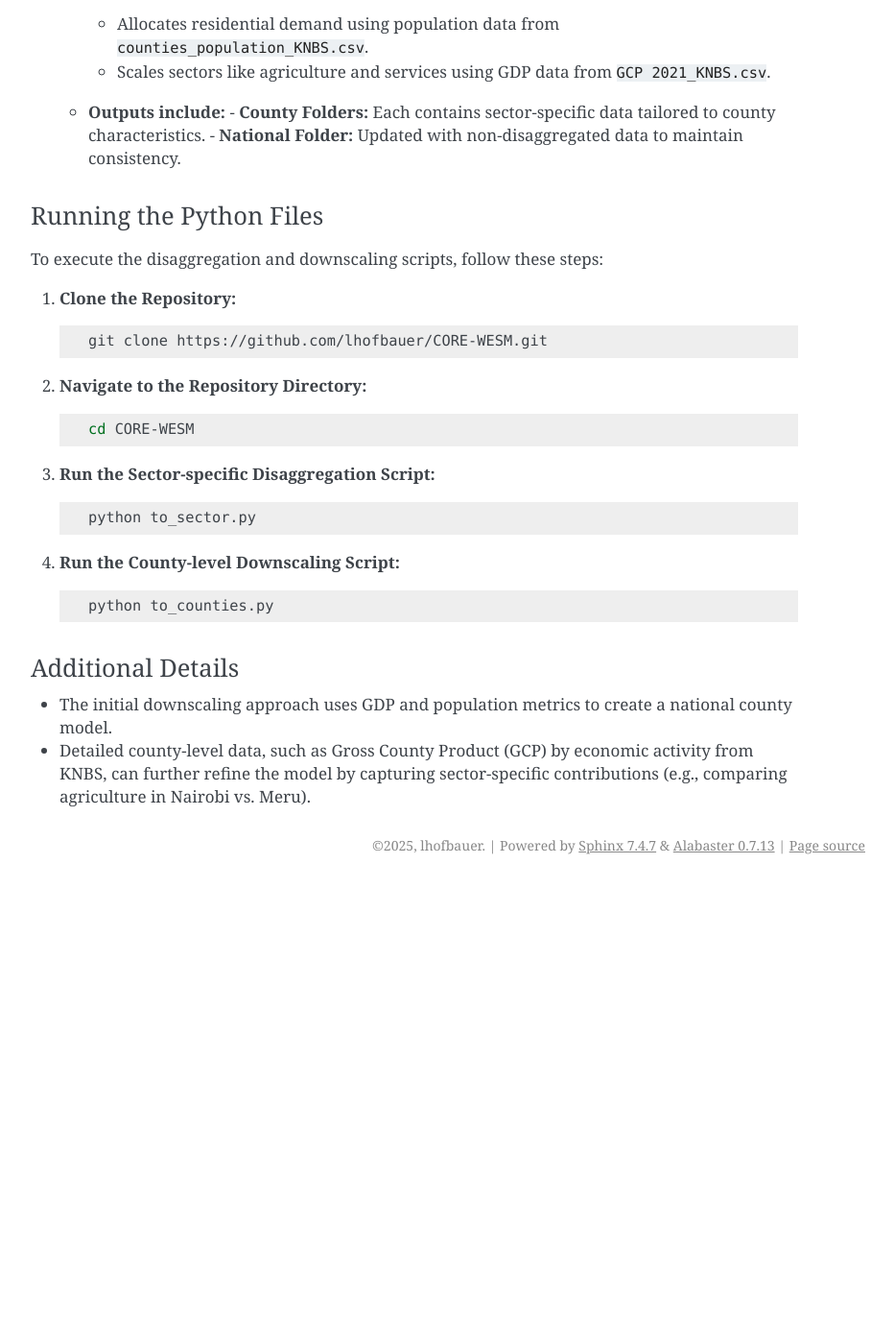
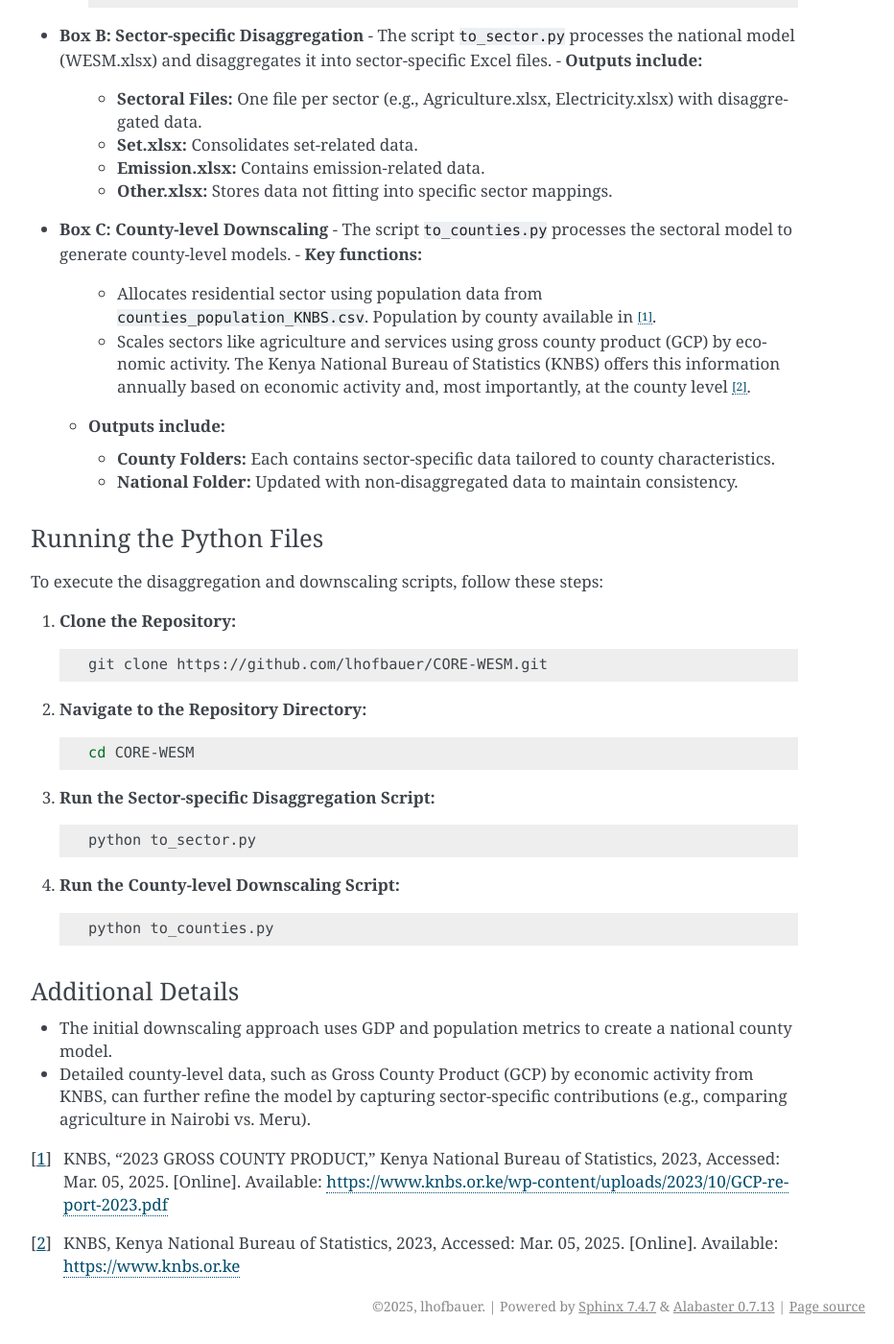
Before and after one commit to ClimateCompatibleGrowth/CORE-WESM, a Sphinx documentation site: the page built from docs/data.rst, in a window 1280 px wide and 1400 px high, scrolled down 1168 px. Shown: the whole window at 96% size, without its empty margins (338-1270 px from the left). Built offline with Sphinx 7.4.7, drawn with Linux system fonts in a browser that asks for light colours; before the commit the page ends 2088 px from its top, so only the background shows below that.

Commit message:
Update data.rst

```diff
--- a/docs/data.rst
+++ b/docs/data.rst
@@ -16,6 +16,9 @@ Model Disaggregation and Data Downscaling
 ==========================================
 
 The following section summarizes the disaggregating process from a national to a county-level model and details how to run the associated Python scripts.
+
+.. image:: ../figures/Ctr_county.png
+
 
 Overview
 --------
@@ -45,11 +48,12 @@ The disaggregation and downscaling process involves three main steps:
 - **Box C: County-level Downscaling**
   - The script ``to_counties.py`` processes the sectoral model to generate county-level models.
   - **Key functions:**
-    - Allocates residential demand using population data from ``counties_population_KNBS.csv``.
-    - Scales sectors like agriculture and services using GDP data from ``GCP 2021_KNBS.csv``.
+    - Allocates residential sector using population data from ``counties_population_KNBS.csv``. Population by county available in [1]_.
+    - Scales sectors like agriculture and services using gross county product (GCP) by economic activity. The Kenya    National Bureau of Statistics (KNBS) offers this information annually based on economic activity and, most importantly, at the county level [2]_.
+
   - **Outputs include:**
-    - **County Folders:** Each contains sector-specific data tailored to county characteristics.
-    - **National Folder:** Updated with non-disaggregated data to maintain consistency.
+   - **County Folders:** Each contains sector-specific data tailored to county characteristics.
+   - **National Folder:** Updated with non-disaggregated data to maintain consistency.
 
 Running the Python Files
 ------------------------
@@ -83,3 +87,6 @@ Additional Details
 ------------------
 - The initial downscaling approach uses GDP and population metrics to create a national county model.
 - Detailed county-level data, such as Gross County Product (GCP) by economic activity from KNBS, can further refine the model by capturing sector-specific contributions (e.g., comparing agriculture in Nairobi vs. Meru).
+
+.. [1] KNBS, “2023 GROSS COUNTY PRODUCT,” Kenya National Bureau of Statistics, 2023, Accessed: Mar. 05, 2025. [Online]. Available: https://www.knbs.or.ke/wp-content/uploads/2023/10/GCP-report-2023.pdf
+.. [2] KNBS, Kenya National Bureau of Statistics, 2023, Accessed: Mar. 05, 2025. [Online]. Available: https://www.knbs.or.ke
```
